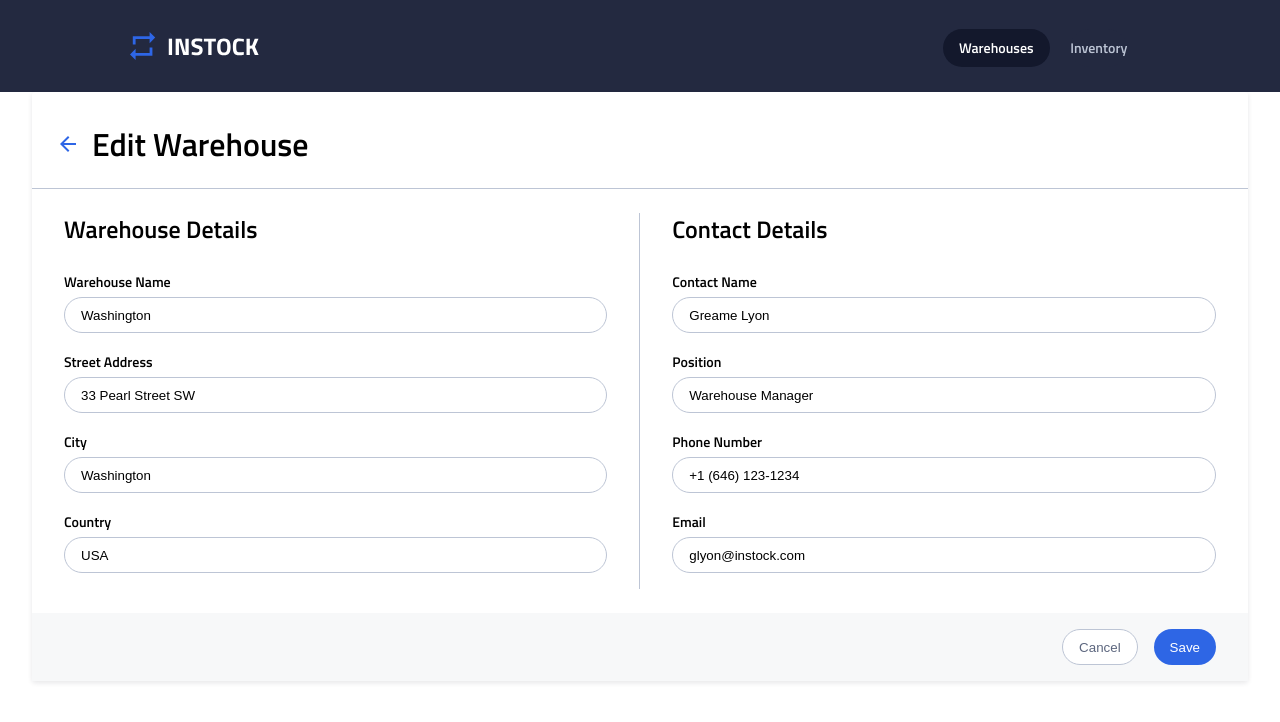
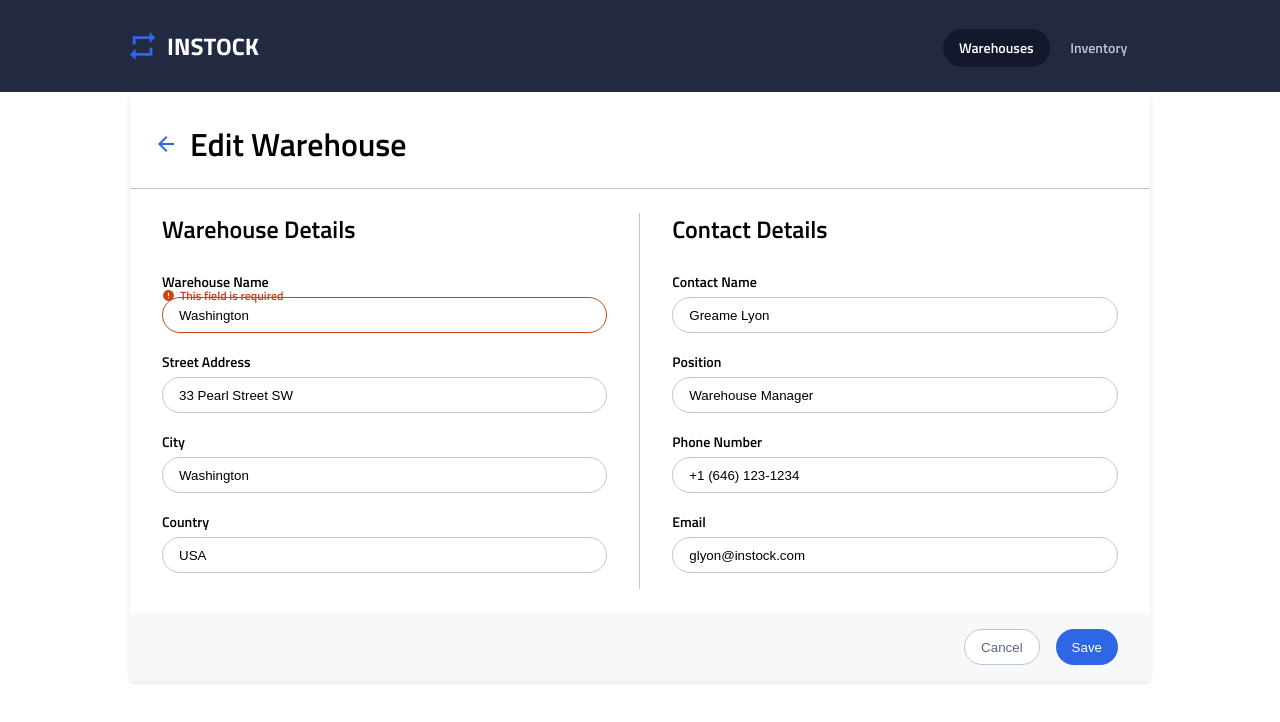
Before and after one commit to aaruntj/stock-manager-react-front-end, a React (Create React App) app: page /warehouses in a window 1280 px wide. Shown: the top 722 px of the page. Built offline with nearby package versions, Linux system fonts and the light colour scheme.

Commit message:
Edit warehouse component desktop view

```diff
--- a/src/components/Warehouse/EditWarehouse/EditWarehouse.js
+++ b/src/components/Warehouse/EditWarehouse/EditWarehouse.js
@@ -2,6 +2,7 @@ import React from "react";
 import { useState } from "react";
 import "./EditWarehouse.scss";
 import backArrow from "../../../assets/icons/arrow_back-24px.svg";
+import error from "../../../assets/icons/error-24px.svg";
 
 function EditWarehouse() {
   const warehouse = {
@@ -39,10 +40,14 @@ function EditWarehouse() {
             Warehouse Name
             <input
               name="warehouseName"
-              className="form__input"
+              className="form__input form__input--not-valid"
               type="text"
               value={warehouseName}
             />
+            <div className="error-message">
+              <img className="error-message__img" src={error} />
+              <p className="error-message__text">This field is required</p>
+            </div>
           </label>
           <label className="form__label" htmlFor="streetAddress">
             Street Address
@@ -57,7 +62,7 @@ function EditWarehouse() {
             City
             <input
               name="city"
-              className="form__input"
+              className="form__input "
               type="text"
               value={city}
             />
--- a/src/components/Warehouse/EditWarehouse/EditWarehouse.scss
+++ b/src/components/Warehouse/EditWarehouse/EditWarehouse.scss
@@ -14,6 +14,10 @@
   margin: 0 1rem;
   @include tablet {
     margin: 0 2rem;
+  }
+  @include desktop {
+    max-width: 1020px;
+    margin: 0 auto;
   }
   &__title {
     @include page-header;
@@ -58,8 +62,10 @@
   &__label {
     @include labels-links-buttons;
     font-weight: 700;
+    position: relative;
   }
   &__input {
+    outline: none;
     height: 36px;
     width: 100%;
     border-radius: 20px;
@@ -67,6 +73,12 @@
     border: 1px solid $cloud;
     margin-top: 0.25rem;
     margin-bottom: 1rem;
+    &:focus {
+      border: 1px solid $instock-indigo;
+    }
+    &--not-valid {
+      border: 1px solid $red;
+    }
   }
 }
 
@@ -109,3 +121,20 @@
     color: $white;
   }
 }
+
+.error-message {
+  display: flex;
+  flex-direction: row;
+  align-items: center;
+  position: absolute;
+  bottom: 18px;
+  &__img {
+    height: 13px;
+    margin-right: 5px;
+  }
+  &__text {
+    font-size: 12px;
+    color: $red;
+    width: 10rem;
+  }
+}
```
